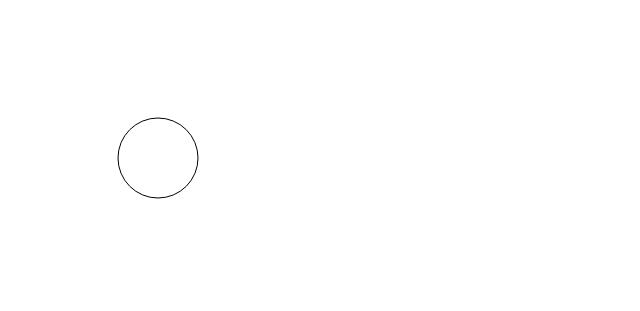
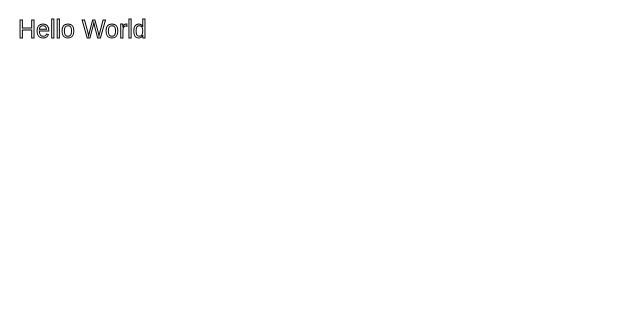
Before and after one commit to VictorMC11/progamacion_avanzada, a plain HTML site: page index.html in a window 1280 px wide. Shown: the whole page, without its empty margins (0-640 px from the left). Drawn offline with Linux system fonts and the light colour scheme.

Commit message:
Update index.html

```diff
--- a/index.html
+++ b/index.html
@@ -40,10 +40,14 @@
         	//ctx.lineTo(100, 100);
         	//ctx.stroke();
 
-        	ctx.beginPath();
-			ctx.arc(150, 150, 40, 0, 2 * Math.PI);
-			ctx.stroke();
-			ctx.closePath();
+        	//ctx.beginPath();
+			//ctx.arc(150, 150, 40, 0, 2 * Math.PI);
+			//ctx.stroke();
+			//ctx.closePath();
+
+			ctx.font = "25px Arial";
+			ctx.strokeStyle = "black"
+			ctx.strokeText("Hello World", 10, 30);
 
 		}
 
```
